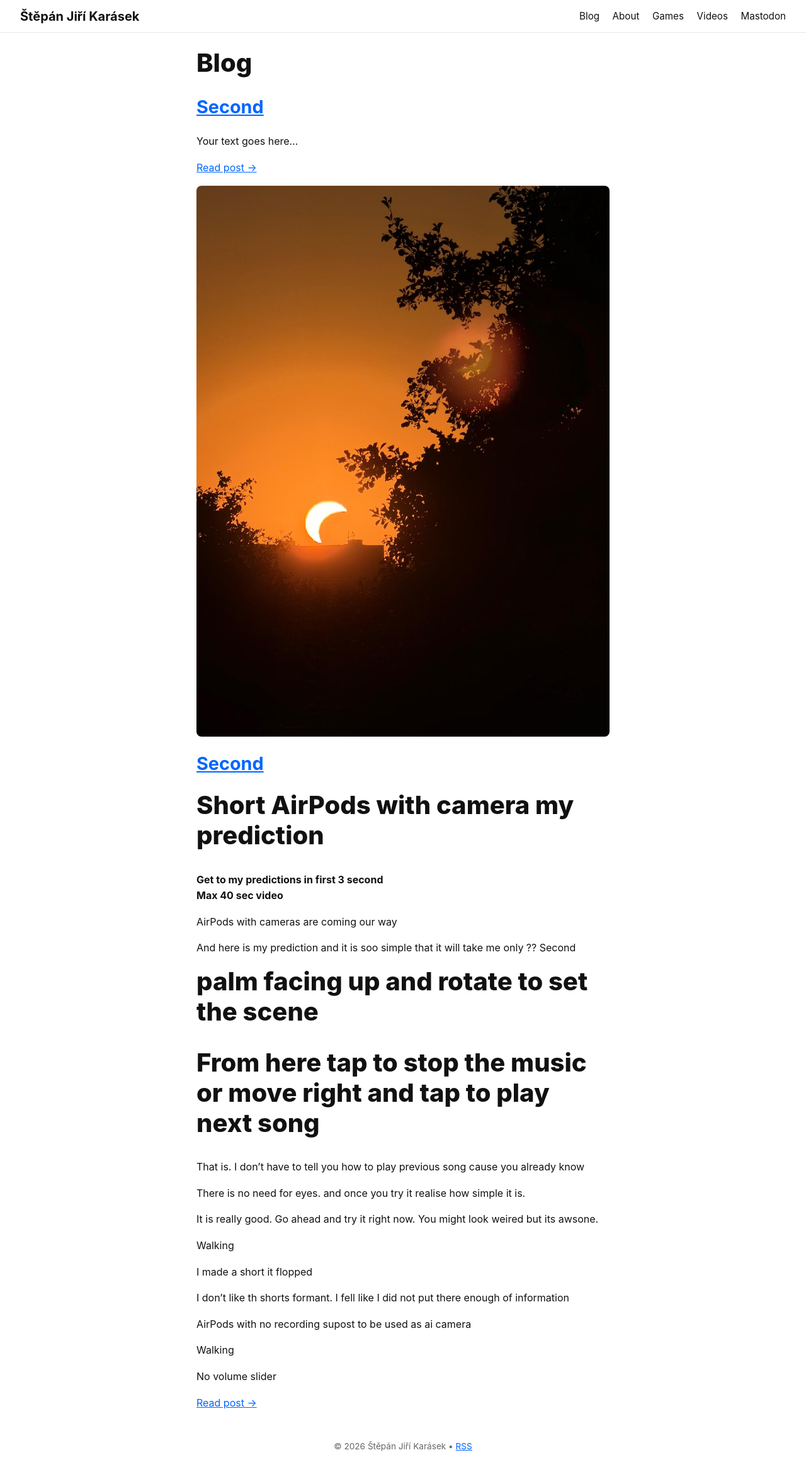
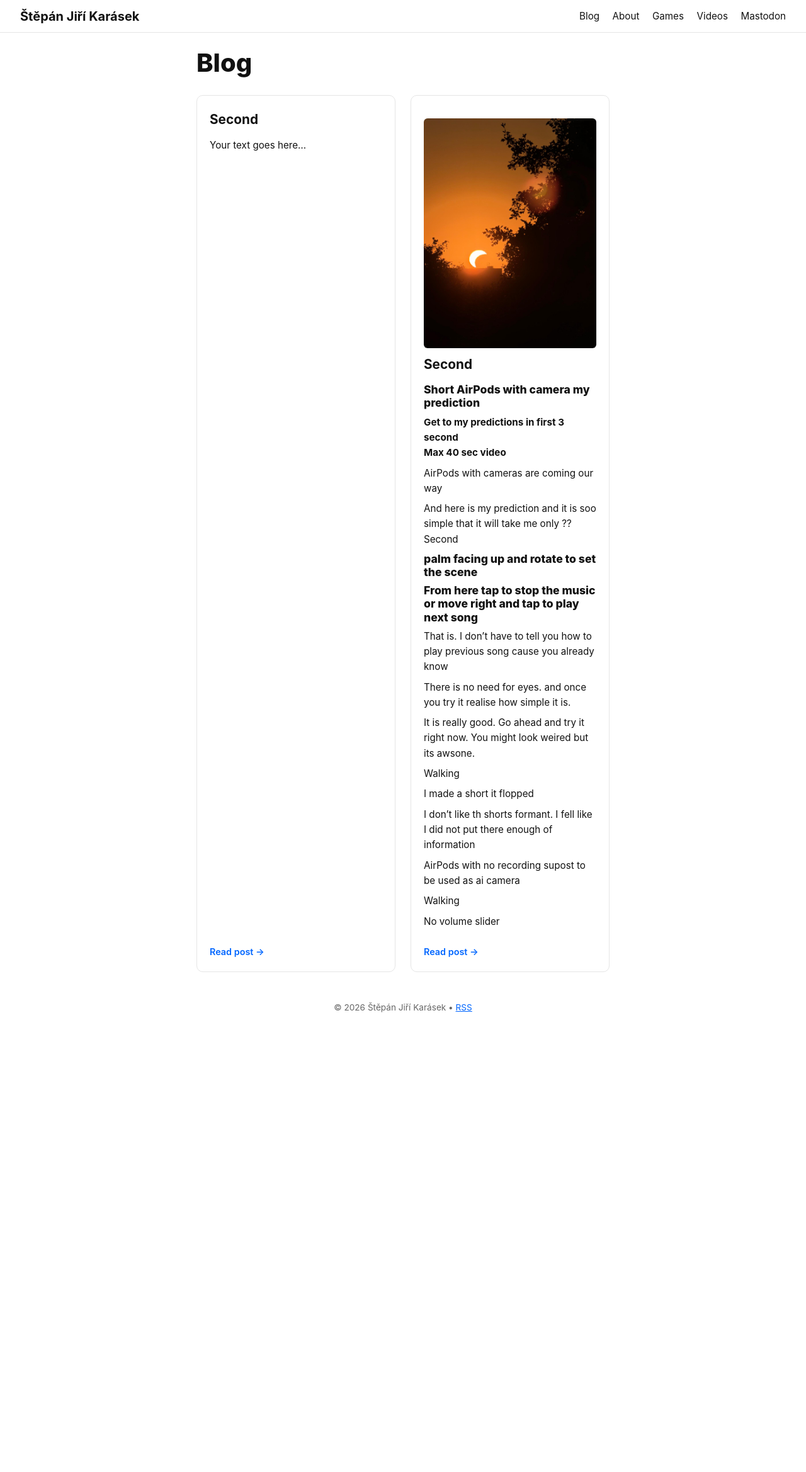
Before and after one commit to StepanJiri/stepankarasek.github.io, a Jekyll site: the page built from blog.html, in a window 1280 px wide. Shown: the whole page at 63% size. Built offline with Jekyll 4.4.1, drawn with Linux system fonts in a browser that asks for light colours; after the commit the page ends 1641 px from its top, so only the background shows below that.

Commit message:
Update style.css

```diff
--- a/assets/css/style.css
+++ b/assets/css/style.css
@@ -30,7 +30,7 @@ a {
   color: var(--accent);
 }
 
-/* Reduced vertical padding (y-padding: 0.6rem) */
+/* Reduced vertical header padding */
 .site-header {
   display: flex;
   align-items: center;
@@ -65,7 +65,7 @@ a {
   color: var(--accent);
 }
 
-/* Reduced top/bottom padding (1rem instead of 2rem) */
+/* Container */
 main {
   max-width: 720px;
   margin: 0 auto;
@@ -136,132 +136,77 @@ article img {
   border-radius: 8px;
 }
 
-/* Compact archive section */
-.archive-posts {
-  margin-top: 2rem;
-  padding-top: 1rem;
-  border-top: 2px solid var(--border);
+/* Blog Page Grid Layout */
+.post-list {
+  display: grid;
+  grid-template-columns: repeat(auto-fill, minmax(280px, 1fr));
+  gap: 1.5rem;
+  margin-top: 1.5rem;
 }
 
-.compact-post-list {
-  list-style: none;
-  padding-left: 0;
+/* Card Container */
+.post-card {
+  display: flex;
+  flex-direction: column;
+  border: 1px solid var(--border);
+  border-radius: 10px;
+  padding: 1.25rem;
+  background: var(--bg);
+  transition: transform 0.15s ease;
 }
 
-.compact-post-list li {
-  margin-bottom: 0.5rem;
+.post-card:hover {
+  transform: translateY(-2px);
 }
 
-.compact-post-list time {
-  color: var(--muted);
-  font-size: 0.9em;
+.post-card-image {
+  width: 100%;
+  height: 160px;
+  object-fit: cover;
+  border-radius: 6px;
+  margin-bottom: 0.75rem;
 }
 
-/* Bottom blog page link */
-.blog-archive-link {
-  margin-top: 2rem;
-  padding: 1rem 0;
-  text-align: center;
+/* Title link inside card */
+.post-card-title {
+  margin: 0.25rem 0 0.5rem;
+  font-size: 1.3rem;
+  font-weight: 700;
 }
 
-.blog-archive-link a {
-  font-weight: 600;
-  font-size: 1.1rem;
+.post-card-link {
   text-decoration: none;
+  color: var(--fg);
 }
 
-.blog-archive-link a:hover {
-  text-decoration: underline;
-}
-
-/* Reduced footer padding */
-.site-footer {
-  text-align: center;
-  color: var(--muted);
-  font-size: 0.85rem;
-  padding: 1rem 2rem;
-}  justify-content: space-between;
-  padding: 0.6rem 2rem;
-  border-bottom: 1px solid var(--border);
-  flex-wrap: wrap;
-  gap: 1rem;
-}
-
-.site-brand {
-  font-weight: 700;
-  font-size: 1.25rem;
-  text-decoration: none;
-  color: var(--fg);
-  transition: color 0.2s ease;
-}
-
-.site-brand.active,
-.site-brand.active:hover {
+.post-card-link:hover .post-card-title {
   color: var(--accent);
 }
 
-.site-nav a {
-  margin-left: 1rem;
-  text-decoration: none;
+/* Preview text styling inside card */
+.post-card-preview {
   color: var(--fg);
   font-size: 0.95rem;
-}
-
-.site-nav a:hover {
-  color: var(--accent);
-}
-
-/* Reduced top/bottom padding (1rem instead of 2rem) */
-main {
-  max-width: 720px;
-  margin: 0 auto;
-  padding: 1rem 2rem;
-}
-
-/* Larger title sizes */
-h1 { font-size: 2.5rem; font-weight: 800; line-height: 1.2; margin-top: 0.5rem; }
-h2 { font-size: 1.8rem; font-weight: 700; line-height: 1.3; }
-
-.full-post h2 {
-  font-size: 2.2rem;
-  font-weight: 800;
-  margin-top: 0;
-  margin-bottom: 0.25rem;
-}
-
-.full-post h2 a {
-  color: var(--fg);
-  text-decoration: none;
-}
-
-.full-post h2 a:hover {
-  color: var(--accent);
-}
-
-.post-meta {
-  color: var(--muted);
-  font-size: 0.9rem;
   margin-bottom: 1rem;
 }
 
-/* Reduced vertical margins on post dividers */
-.post-divider {
-  border: none;
-  border-top: 1px solid var(--border);
-  margin: 1.75rem 0;
+.post-card-preview p {
+  margin: 0.5rem 0;
 }
 
-/* Image containment fix */
-main img,
-.post-content img,
-.full-post img,
-article img {
-  max-width: 100% !important;
-  width: auto !important;
-  height: auto !important;
-  display: block;
-  margin: 1rem auto;
-  border-radius: 8px;
+.post-card-preview h1,
+.post-card-preview h2,
+.post-card-preview h3 {
+  font-size: 1.1rem;
+  margin: 0.5rem 0;
+}
+
+/* Read more link at bottom of card */
+.read-more {
+  margin-top: auto;
+  font-weight: 600;
+  font-size: 0.9rem;
+  text-decoration: none;
 }
 
 /* Compact archive section */
```
